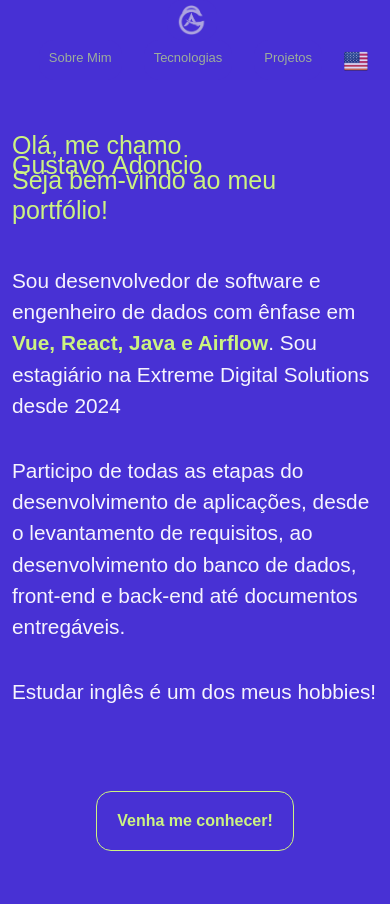
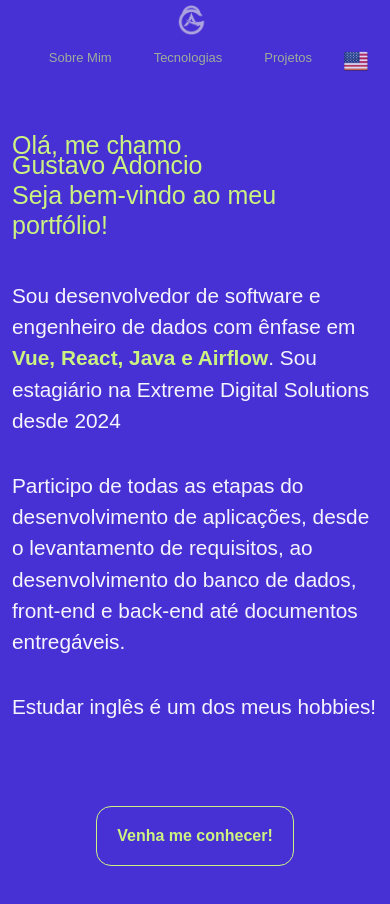
Before and after one commit to Adonccio/portfolio, a React (Vite) app: page / in a window 390 px wide. Shown: the top 904 px of the page. Built offline with nearby package versions, Linux system fonts and the light colour scheme; a web font is replaced by a local one.

Commit message:
atualizaçoes de responsividade

```diff
--- a/src/App.css
+++ b/src/App.css
@@ -1021,7 +1021,14 @@ a{
   background-color:  #4831d4 !important;
   background-image: none;
   padding-top: 80px;
-  height: 1150px !important;
+  height: 770px !important;
+}
+#hello2 {
+  margin-top: 0.1px;
+}
+
+.gustavo {
+  height: 60px;
 }
 
 }
```
